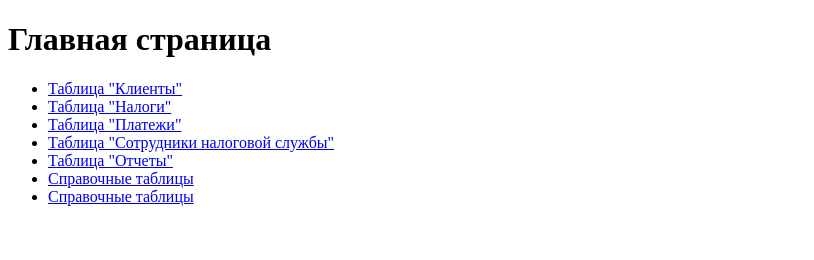
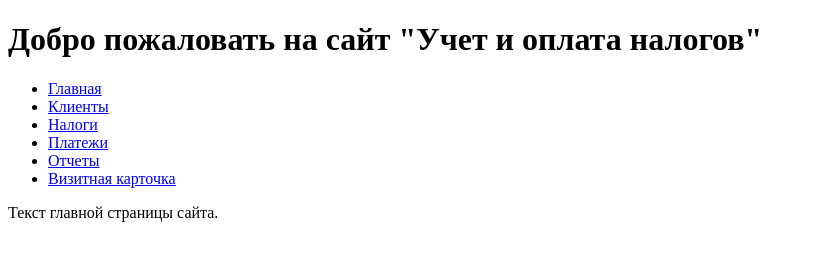
Before and after one commit to aapimanov/Zachet, a plain HTML site: page index.html in a window 1280 px wide. Shown: the whole page, without its empty margins (0-814 px from the left). Drawn offline with Linux system fonts and the light colour scheme.

Commit message:
Update index.html

```diff
--- a/index.html
+++ b/index.html
@@ -1,18 +1,22 @@
 <!DOCTYPE html>
 <html>
 <head>
-    <title>Главная страница</title>
+    <title>Учет и оплата налогов</title>
 </head>
 <body>
-    <h1>Главная страница</h1>
-    <ul>
-        <li><a href="clients.html">Таблица "Клиенты"</a></li>
-        <li><a href="taxes.html">Таблица "Налоги"</a></li>
-        <li><a href="payments.html">Таблица "Платежи"</a></li>
-        <li><a href="tax_office_employees.html">Таблица "Сотрудники налоговой службы"</a></li>
-        <li><a href="reports.html">Таблица "Отчеты"</a></li>
-        <li><a href="references.html">Справочные таблицы</a></li>
-        <li><a href="mycard.html">Справочные таблицы</a></li>
-    </ul>
+    <h1>Добро пожаловать на сайт "Учет и оплата налогов"</h1>
+
+    <nav>
+        <ul>
+            <li><a href="index.html">Главная</a></li>
+            <li><a href="clients.html">Клиенты</a></li>
+            <li><a href="taxes.html">Налоги</a></li>
+            <li><a href="payments.html">Платежи</a></li>
+            <li><a href="reports.html">Отчеты</a></li>
+            <li><a href="card.html">Визитная карточка</a></li>
+        </ul>
+    </nav>
+
+    <p>Текст главной страницы сайта.</p>
 </body>
 </html>
```
